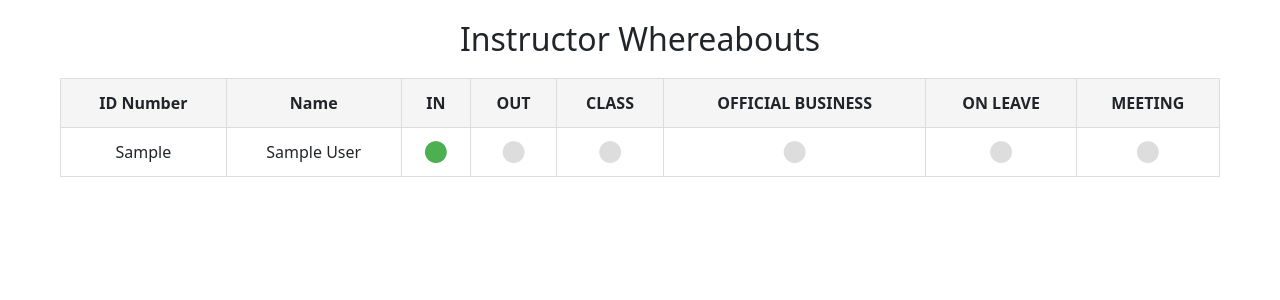
After one commit to Velsariaa/instructor-attendance-sytem, a Django app: page /status/ in a window 1280 px wide. The commit adds this page. Shown: the top 300 px of the page. Run offline with Django 5.2, Linux system fonts and the light colour scheme; tables that the repository leaves empty hold one stand-in row (values such as "Sample post").

Commit message:
[Feature] Status page

```diff
--- a/webapp/models.py
+++ b/webapp/models.py
@@ -131,6 +131,15 @@ class Employee(models.Model):
         ('Head, DCS RDE', 'Head, DCS RDE'),
     )
 
+    WHEREABOUTS_CHOICES = (
+        ('IN', 'IN'),
+        ('OUT', 'OUT'),
+        ('CLASS', 'CLASS'),
+        ('OFFICIAL BUSINESS', 'OFFICIAL BUSINESS'),
+        ('ON LEAVE', 'ON LEAVE'),
+        ('MEETING', 'MEETING'),
+    )
+
 
     idNum = models.CharField(max_length=20, unique=True, default='')
     first_name = models.CharField(max_length=100, default='')
@@ -143,9 +152,11 @@ class Employee(models.Model):
     profile = models.ImageField(upload_to='profile_pics', null=True, blank=True)
     gender = models.CharField(max_length=10, choices=GENDER_CHOICES, default='')
     organization = models.CharField(max_length=50,default='', choices= ORGANIZATION_CHOICES)
+    whereabouts = models.CharField(max_length=20, default='OUT', choices=WHEREABOUTS_CHOICES)
     fingerprint_id = models.CharField(max_length=20, null=True, blank=True)
     backup_fingerprint_id = models.CharField(max_length=20, null=True, blank=True)
     password = models.CharField(max_length=30, default='')
+
 
     def __str__(self):
         return self.idNum
--- a/webapp/templates/pages/landing_page.html
+++ b/webapp/templates/pages/landing_page.html
@@ -22,7 +22,7 @@
           <a href="#about">About</a>
           <a href="#OrgChart">News</a>
           <a href="#OrgChart">Org Chart</a>
-          <a href="#OrgChart">Status</a>
+          <a href="{% url 'status' %}">Status</a>
         </div>
         <div class="hamburger">
           <span></span>
--- /dev/null
+++ b/webapp/templates/pages/status.html
@@ -0,0 +1,129 @@
+{% extends 'pages/index.html' %}
+{% load static %}
+
+{% block content %}
+<div class="status-container">
+    <h2 style="justify-content: center; text-align: center">Instructor Whereabouts</h2>
+    <table class="status-table">
+        <thead>
+            <tr>
+                <th>ID Number</th>
+                <th>Name</th>
+                {% for code, label in whereabouts_choices.items %}
+                    <th>{{ label }}</th>
+                {% endfor %}
+            </tr>
+        </thead>
+        <tbody>
+            {% for employee in employees %}
+            <tr>
+                <td>{{ employee.idNum }}</td>
+                <td>{{ employee.first_name }} {{ employee.last_name }}</td>
+                {% for code, label in whereabouts_choices.items %}
+                    <td>
+                        <div class="status-cell {% if employee.whereabouts == code %}active{% endif %}"
+                             data-employee-id="{{ employee.id }}"
+                             data-whereabouts="{{ code }}">
+                            ⬤
+                        </div>
+                    </td>
+                {% endfor %}
+            </tr>
+            {% endfor %}
+        </tbody>
+    </table>
+</div>
+
+<style>
+.status-container {
+    padding: 20px;
+    max-width: 1200px;
+    margin: 0 auto;
+}
+
+.status-table {
+    width: 100%;
+    border-collapse: collapse;
+    margin-top: 20px;
+}
+
+.status-table th,
+.status-table td {
+    padding: 12px;
+    text-align: center;
+    border: 1px solid #ddd;
+}
+
+.status-table th {
+    background-color: #f5f5f5;
+}
+
+.status-cell {
+    cursor: pointer;
+    color: #ddd;
+    transition: color 0.3s;
+}
+
+.status-cell:hover {
+    color: #666;
+}
+
+.status-cell.active {
+    color: #4CAF50;
+}
+</style>
+
+<script>
+document.addEventListener('DOMContentLoaded', function() {
+    const cells = document.querySelectorAll('.status-cell');
+
+    cells.forEach(cell => {
+        cell.addEventListener('click', function() {
+            const employeeId = this.dataset.employeeId;
+            const whereabouts = this.dataset.whereabouts;
+
+            // Remove active class from all cells in the same row
+            const row = this.closest('tr');
+            row.querySelectorAll('.status-cell').forEach(cell => {
+                cell.classList.remove('active');
+            });
+
+            // Add active class to clicked cell
+            this.classList.add('active');
+
+            // Send update to server
+            fetch('{% url "update_whereabouts" %}', {
+                method: 'POST',
+                headers: {
+                    'Content-Type': 'application/x-www-form-urlencoded',
+                    'X-CSRFToken': getCookie('csrftoken')
+                },
+                body: `employee_id=${employeeId}&whereabouts=${whereabouts}`
+            })
+            .then(response => response.json())
+            .then(data => {
+                if (data.status !== 'success') {
+                    console.error('Update failed:', data.message);
+                }
+            });
+        });
+    });
+
+    // Function to get CSRF token
+    function getCookie(name) {
+        let cookieValue = null;
+        if (document.cookie && document.cookie !== '') {
+            const cookies = document.cookie.split(';');
+            for (let i = 0; i < cookies.length; i++) {
+                const cookie = cookies[i].trim();
+                if (cookie.substring(0, name.length + 1) === (name + '=')) {
+                    cookieValue = decodeURIComponent(cookie.substring(name.length + 1));
+                    break;
+                }
+            }
+        }
+        return cookieValue;
+    }
+});
+</script>
+{% endblock %}
--- a/webapp/urls.py
+++ b/webapp/urls.py
@@ -42,5 +42,7 @@ urlpatterns = [
     path('schedule/delete/<int:schedule_id>/', views.edit_schedule, name='edit_schedule'),
     path('schedule/<str:idNum>/', views.instructor_schedule_view, name='Ins_Schedule'),
     path('fingerprint_enroll/', views.fingerprint_enroll, name='fingerprint_enroll'),
-    path('user-login/', views.user_login, name='user_login')
+    path('user-login/', views.user_login, name='user_login'),
+    path('status/', views.status_page, name='status'),
+    path('update-whereabouts/', views.update_whereabouts, name='update_whereabouts'),
 ]
--- a/webapp/views.py
+++ b/webapp/views.py
@@ -714,3 +714,27 @@ def user_login(request):
                 error_message = "Invalid ID or password."
 
     return render(request, "registration/user-login.html", {"error_message": error_message})
+
+def status_page(request):
+    employees = Employee.objects.all()
+    whereabouts_choices = dict(Employee.WHEREABOUTS_CHOICES)
+    return render(request, 'pages/status.html', {
+        'employees': employees,
+        'whereabouts_choices': whereabouts_choices
+    })
+
+@csrf_exempt
+def update_whereabouts(request):
+    if request.method == 'POST':
+        employee_id = request.POST.get('employee_id')
+        new_whereabouts = request.POST.get('whereabouts')
+
+        try:
+            employee = Employee.objects.get(id=employee_id)
+            employee.whereabouts = new_whereabouts
+            employee.save()
+            return JsonResponse({'status': 'success'})
+        except Employee.DoesNotExist:
+            return JsonResponse({'status': 'error', 'message': 'Employee not found'}, status=404)
+
+    return JsonResponse({'status': 'error', 'message': 'Invalid request'}, status=400)
```
